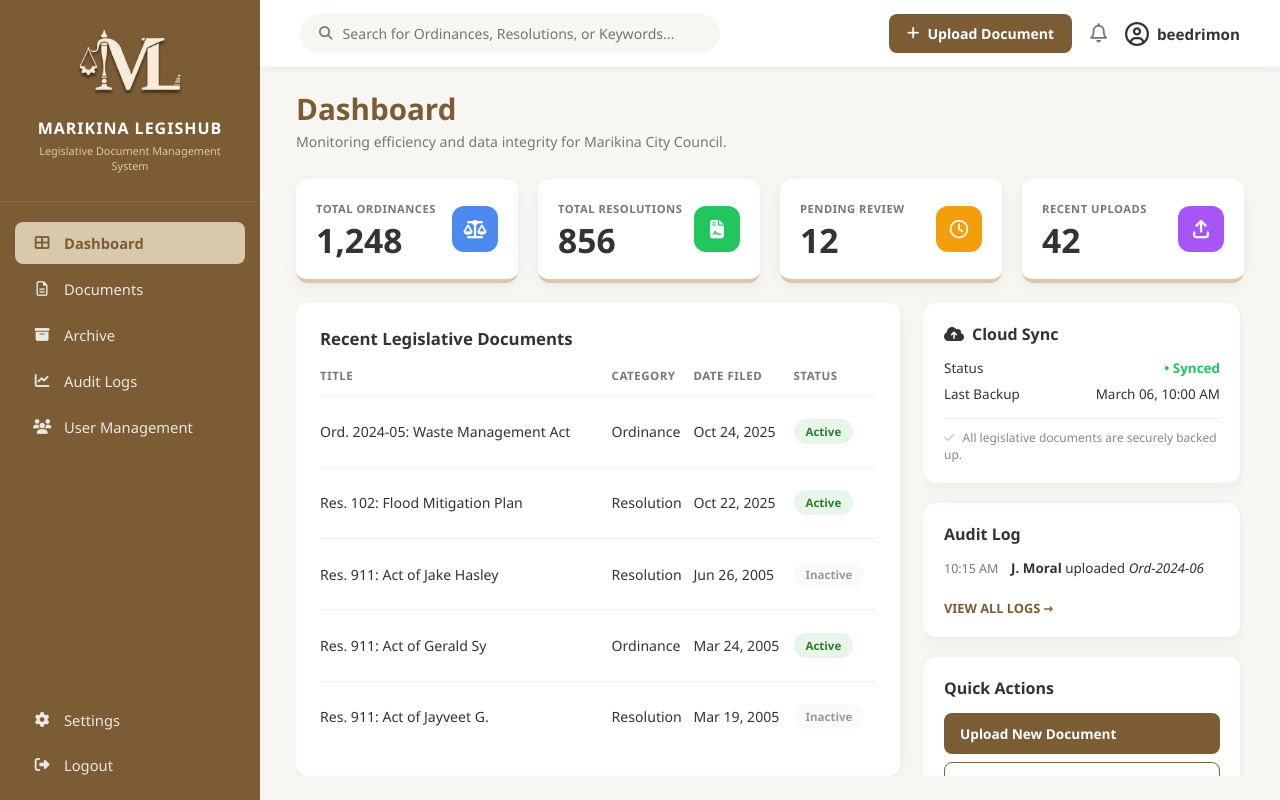
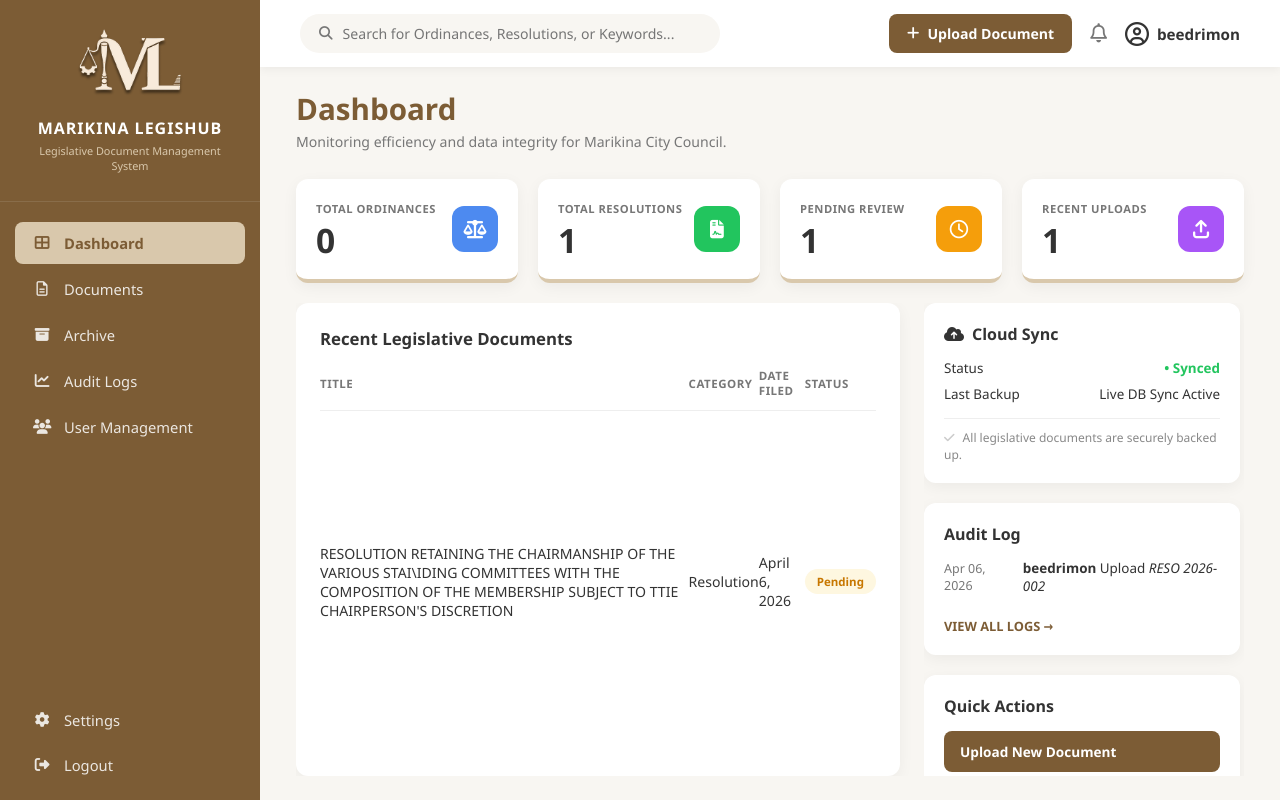
Before and after one commit to beedrimon/legishub-capstone, a Django app: page /dashboard/ in a window 1280 px wide. Run offline with Django 5.2, Linux system fonts and the light colour scheme; a user stored in the database is signed in; data comes from the database, SQL or seed files in the repository; both versions use the stored data as it was after the commit.

Commit message:
Remove dummy data for dashboard, and fetch data from our database (Only the Dashboard yet)

```diff
--- a/core/static/js/modals.js
+++ b/core/static/js/modals.js
@@ -74,4 +74,17 @@ document.addEventListener('DOMContentLoaded', () => {
             notifDropdown.style.display = 'none';
         }
     });
+
+    // Add to modals.js
+    const fileInput = document.getElementById('fileInput');
+    if (fileInput) {
+        fileInput.addEventListener('change', function () {
+            const uploadText = this.parentElement.querySelector('p');
+            if (this.files && this.files.length > 0) {
+                // Change the text to the name of the file!
+                uploadText.innerText = 'File selected: ' + this.files[0].name;
+                uploadText.style.color = '#22C55E'; // Make it green
+            }
+        });
+    }
 });
--- a/core/templates/dashboard.html
+++ b/core/templates/dashboard.html
@@ -19,13 +19,15 @@
             <p>Legislative Document Management System</p>
         </div>
         <ul class="nav-links">
-            <li><a href="{% url 'dashboard' %}" class="active"><i class="fa-solid fa-table-cells-large"></i> Dashboard</a></li>
+            <li><a href="{% url 'dashboard' %}" class="active"><i class="fa-solid fa-table-cells-large"></i>
+                    Dashboard</a></li>
             <li><a href="{% url 'documents' %}"><i class="fa-regular fa-file-lines"></i> Documents</a></li>
             <li><a href="{% url 'archive' %}"><i class="fa-solid fa-box-archive"></i> Archive</a></li>
             <li><a href="{% url 'audit_logs' %}"><i class="fa-solid fa-chart-line"></i> Audit Logs</a></li>
             <li><a href="{% url 'user_management' %}"><i class="fa-solid fa-users"></i> User Management</a></li>
             <li class="settings-link"><a href="#"><i class="fa-solid fa-gear"></i> Settings</a></li>
-            <li class="logout-link"><a href="{% url 'logout' %}"><i class="fa-solid fa-right-from-bracket"></i> Logout</a></li>
+            <li class="logout-link"><a href="{% url 'logout' %}"><i class="fa-solid fa-right-from-bracket"></i>
+                    Logout</a></li>
         </ul>
     </nav>
 
@@ -102,7 +104,7 @@
                             {% for doc in recent_documents %}
                             <tr>
                                 <td>{{ doc.title }}</td>
-                                <td>{{ doc.category }}</td>
+                                <td>{{ doc.doc_type }}</td>
                                 <td>{{ doc.date_filed }}</td>
                                 <td><span class="badge {{ doc.status|lower }}">{{ doc.status }}</span></td>
                             </tr>
@@ -138,8 +140,8 @@
                         <ul class="audit-list">
                             {% for log in audit_logs %}
                             <li>
-                                <span class="time">{{ log.time }}</span>
-                                <span><strong>{{ log.user }}</strong> {{ log.action }} <em>{{ log.target }}</em></span>
+                                <span class="time">{{ log.timestamp|date:"M d, Y" }}</span>
+                                <span><strong>{{ log.user.username }}</strong> {{ log.action }} <em>{{ log.document.document_number }}</em></span>
                             </li>
                             {% endfor %}
                         </ul>
@@ -171,25 +173,26 @@
                 <h2>NEW LEGISLATIVE ENTRY</h2>
                 <button class="close-modal" id="closeModal">&times;</button>
             </div>
-        <form class="modal-body" method="POST" enctype="multipart/form-data">
+            <form class="modal-body" method="POST" action="{% url 'upload_document' %}" enctype="multipart/form-data">
                 {% csrf_token %}
                 <div class="form-row">
                     <div class="form-group full-width">
                         <label>DOCUMENT TITLE / SUBJECT</label>
-                    <input type="text" placeholder="Complete title of the Ordinance or Resolution" required>
+                        <input type="text" name="title" placeholder="Complete title of the Ordinance or Resolution"
+                            required>
                     </div>
                 </div>
 
                 <div class="form-row">
                     <div class="form-group">
                         <label>LEGIS NUMBER (REF NO.)</label>
-                    <input type="text" placeholder="e.g., ORD-2026-001">
+                        <input type="text" name="document_number" placeholder="e.g., ORD-2026-001" required>
                     </div>
                     <div class="form-group">
                         <label>DOCUMENT TYPE</label>
-                    <select>
-                        <option>Ordinance</option>
-                        <option>Resolution</option>
+                        <select name="doc_type" required>
+                            <option value="Ordinance">Ordinance</option>
+                            <option value="Resolution">Resolution</option>
                         </select>
                     </div>
                 </div>
@@ -197,24 +200,24 @@
                 <div class="form-row">
                     <div class="form-group">
                         <label>SERIES YEAR</label>
-                    <input type="number" value="2026">
+                        <input type="number" name="year" value="2026" required>
                     </div>
                     <div class="form-group">
                         <label>DATE ENACTED / APPROVED</label>
-                    <input type="date">
+                        <input type="date" name="date_enacted">
                     </div>
                 </div>
 
                 <div class="form-row">
                     <div class="form-group">
                         <label>PRIMARY SPONSOR / AUTHOR</label>
-                    <input type="text" placeholder="Hon. Name of Sponsor">
+                        <input type="text" name="sponsor" placeholder="Hon. Name of Sponsor">
                     </div>
                     <div class="form-group">
                         <label>VISIBILITY / PRIVACY</label>
-                    <select>
-                        <option>Public Access</option>
-                        <option>Internal Only</option>
+                        <select name="visibility">
+                            <option value="Public Access">Public Access</option>
+                            <option value="Internal Only">Internal Only</option>
                         </select>
                     </div>
                 </div>
@@ -222,20 +225,20 @@
                 <div class="form-row">
                     <div class="form-group">
                         <label>KEYWORDS / TAGS</label>
-                    <input type="text" placeholder="e.g., Environment, Baha, Business">
+                        <input type="text" name="keywords" placeholder="e.g., Environment, Baha, Business">
                     </div>
                     <div class="form-group">
                         <label>PHYSICAL STORAGE REF (OPTIONAL)</label>
-                    <input type="text" placeholder="e.g., Cabinet A, Shelf 2">
+                        <input type="text" name="physical_storage" placeholder="e.g., Cabinet A, Shelf 2">
                     </div>
                 </div>
 
-            <div class="upload-area">
+                <label for="fileInput" class="upload-area" style="cursor: pointer; display: block;">
                     <i class="fa-regular fa-file-pdf"></i>
                     <p>Upload Certified PDF Copy</p>
-                <span>Drag and drop or browse files (Max 20MB)</span>
-                <input type="file" hidden id="fileInput" accept=".pdf">
-            </div>
+                    <span>Click here to browse files (Max 20MB)</span>
+                    <input type="file" name="file_attachment" hidden id="fileInput" accept=".pdf">
+                </label>
 
                 <div class="modal-footer">
                     <button type="button" class="btn-discard" id="discardBtn">Discard</button>
@@ -255,7 +258,8 @@
             <div class="notif-item unread">
                 <span class="notif-dot"></span>
                 <div class="notif-content">
-                <p><strong>New Document:</strong> Ordinance No. 2026-005 has been uploaded by <strong>M. Esquilona</strong>.</p>
+                    <p><strong>New Document:</strong> Ordinance No. 2026-005 has been uploaded by <strong>M.
+                            Esquilona</strong>.</p>
                     <span class="notif-time">2 minutes ago</span>
                 </div>
             </div>
--- a/core/views.py
+++ b/core/views.py
@@ -6,6 +6,7 @@ from django.contrib.auth import authenticate, login as auth_login, logout as aut
 from django.contrib.auth.decorators import login_required
 from django.contrib import messages
 from django.contrib.auth.models import User
+from .models import LegislativeDocument, AuditLog # <-- Add this line near your other imports
 
 # ==========================================
 # 1. LOGIN VIEW
@@ -53,30 +54,38 @@ def logout_view(request):
 # ==========================================
 # 3. DASHBOARD VIEW
 # ==========================================
-@login_required(login_url='login')  #<-- Uncomment this to force users to log in first!
+@login_required(login_url='login')
 def dashboard_view(request):
 
-    # Dummy data for the frontend
-    recent_documents = [
-        {'title': 'Ord. 2024-05: Waste Management Act', 'category': 'Ordinance', 'date_filed': 'Oct 24, 2025', 'status': 'Active'},
-        {'title': 'Res. 102: Flood Mitigation Plan', 'category': 'Resolution', 'date_filed': 'Oct 22, 2025', 'status': 'Active'},
-        {'title': 'Res. 911: Act of Jake Hasley', 'category': 'Resolution', 'date_filed': 'Jun 26, 2005', 'status': 'Inactive'},
-        {'title': 'Res. 911: Act of Gerald Sy', 'category': 'Ordinance', 'date_filed': 'Mar 24, 2005', 'status': 'Active'},
-        {'title': 'Res. 911: Act of Jayveet G.', 'category': 'Resolution', 'date_filed': 'Mar 19, 2005', 'status': 'Inactive'},
-    ]
+    # 1. CALCULATE REAL STATISTICS
+    # Count how many of each document type exist
+    total_ordinances = LegislativeDocument.objects.filter(doc_type='Ordinance').count()
+    total_resolutions = LegislativeDocument.objects.filter(doc_type='Resolution').count()
 
-    audit_logs = [
-        {'time': '10:15 AM', 'user': 'J. Moral', 'action': 'uploaded', 'target': 'Ord-2024-06'},
-    ]
+    # Count how many are currently 'Pending'
+    pending_review = LegislativeDocument.objects.filter(status='Pending').count()
 
+    # 2. FETCH RECENT DOCUMENTS
+    # Get all documents, order them by newest first (the minus sign means descending), and grab the top 5
+    recent_documents = LegislativeDocument.objects.all().order_by('-date_filed')[:5]
+
+    # 3. FETCH RECENT AUDIT LOGS
+    # Get the 5 most recent actions taken by users
+    recent_logs = AuditLog.objects.all().order_by('-timestamp')[:5]
+
+    # 4. PASS THE REAL DATA TO THE TEMPLATE
     context = {
-        'total_ordinances': '1,248',
-        'total_resolutions': '856',
-        'pending_review': '12',
-        'recent_uploads_count': '42',
+        'total_ordinances': total_ordinances,
+        'total_resolutions': total_resolutions,
+        'pending_review': pending_review,
+
+        # You can calculate recent uploads by grabbing everything from this month,
+        # but for now, we'll just show the total count of everything as an example.
+        'recent_uploads_count': LegislativeDocument.objects.all().count(),
+
         'recent_documents': recent_documents,
-        'audit_logs': audit_logs,
-        'last_backup_date': 'March 06, 10:00 AM',
+        'audit_logs': recent_logs,
+        'last_backup_date': 'Live DB Sync Active', # You can update this later when you add cloud backups
     }
 
     return render(request, 'dashboard.html', context)
@@ -84,12 +93,14 @@ def dashboard_view(request):
 # ==========================================
 # 4. DOCUMENTS VIEW
 # ==========================================
+@login_required(login_url='login')
 def documents_view(request):
     return render(request, 'documents.html')
 
 # ==========================================
 # 4. ARCHIVE VIEW
 # ==========================================
+@login_required(login_url='login')
 def archive_view(request):
     return render(request, 'archive.html')
 
@@ -97,11 +108,62 @@ def archive_view(request):
 # ==========================================
 # 5. AUDIT LOGS VIEW
 # ==========================================
+@login_required(login_url='login')
 def audit_logs_view(request):
     return render(request, 'audit_logs.html')
 
 # ==========================================
 # 6. USER MANAGEMENT VIEW
 # ==========================================
+@login_required(login_url='login')
 def user_management_view(request):
     return render(request, 'user_management.html')
+
+# ==========================================
+# 7. UPLOAD DOCUMENT VIEW
+# ==========================================
+@login_required(login_url='login')
+def upload_document(request):
+    if request.method == 'POST':
+        # 1. Grab all text data from the HTML form
+        title = request.POST.get('title')
+        document_number = request.POST.get('document_number')
+        doc_type = request.POST.get('doc_type')
+        year = request.POST.get('year')
+
+        # New fields from your modal
+        date_enacted = request.POST.get('date_enacted')
+        sponsor = request.POST.get('sponsor')
+        visibility = request.POST.get('visibility')
+        keywords = request.POST.get('keywords')
+        physical_storage = request.POST.get('physical_storage')
+
+        # 2. Grab the file
+        file_attachment = request.FILES.get('file_attachment')
+
+        # 3. Save the document to the database
+        new_doc = LegislativeDocument.objects.create(
+            title=title,
+            document_number=document_number,
+            doc_type=doc_type,
+            year=year,
+            date_enacted=date_enacted if date_enacted else None, # Handles empty dates safely
+            sponsor=sponsor,
+            visibility=visibility,
+            keywords=keywords,
+            physical_storage=physical_storage,
+            file_attachment=file_attachment,
+            uploaded_by=request.user,
+            status='Pending'
+        )
+
+        # 4. Save an Audit Log entry
+        AuditLog.objects.create(
+            user=request.user,
+            action='Upload',
+            document=new_doc
+        )
+
+        messages.success(request, 'Document successfully uploaded!')
+
+    return redirect('dashboard')
--- a/legishub/settings.py
+++ b/legishub/settings.py
@@ -116,3 +116,6 @@ USE_TZ = True
 # https://docs.djangoproject.com/en/6.0/howto/static-files/
 
 STATIC_URL = 'static/'
+
+MEDIA_URL = '/media/'
+MEDIA_ROOT = BASE_DIR / 'media'
--- a/legishub/urls.py
+++ b/legishub/urls.py
@@ -28,4 +28,5 @@ urlpatterns = [
     path('archive/', views.archive_view, name='archive'),
     path('audit_logs/', views.audit_logs_view, name='audit_logs'),
     path('user_management/', views.user_management_view, name='user_management'),
+    path('upload/', views.upload_document, name='upload_document'),
 ]
```
Also changed, not shown: core/models.py (+17 -6 lines), core/migrations/0002_legislativedocument_date_enacted_and_more.py (added), db.sqlite3, 1 other file. Lines whose indentation alone changed are shown as unchanged.
